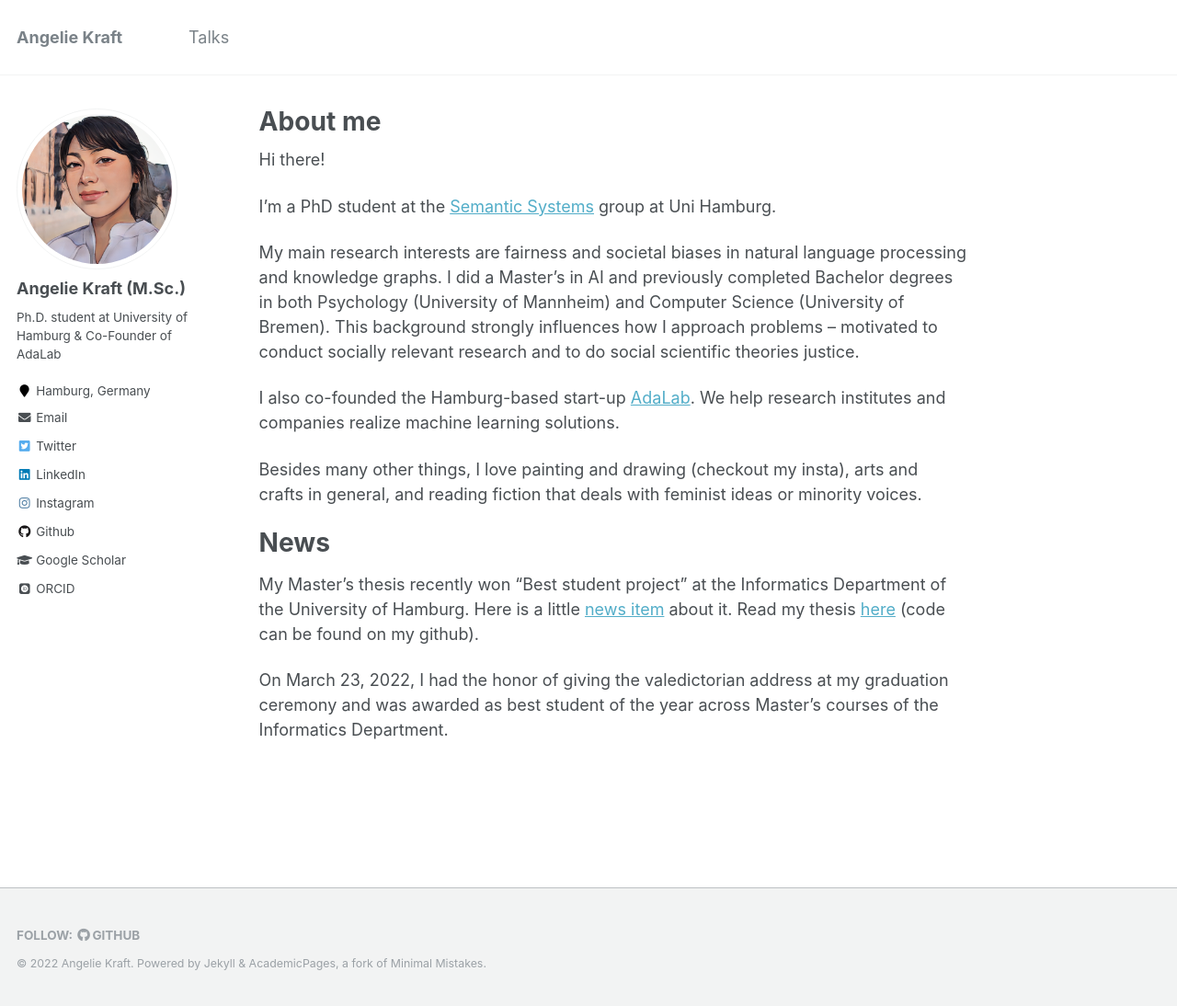
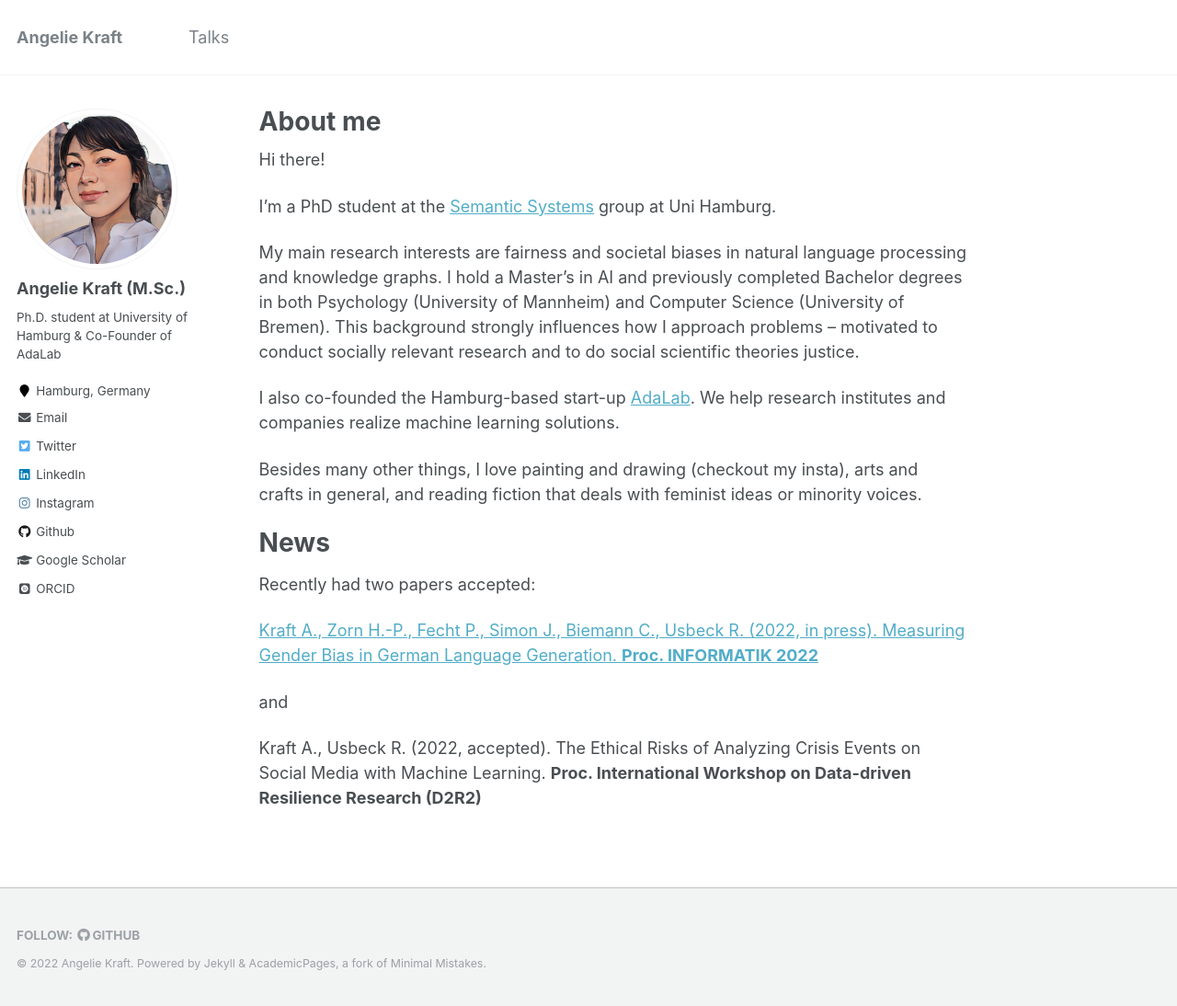
Before and after one commit to krangelie/krangelie.github.io, a Jekyll site: the page built from _pages/about.md, in a window 1280 px wide and 1094 px high. Shown: the whole window at 92% size. Built offline with Jekyll 4.4.1, drawn with Linux system fonts in a browser that asks for light colours; some web fonts are replaced.

Commit message:
updating news section

```diff
--- a/_pages/about.md
+++ b/_pages/about.md
@@ -11,7 +11,7 @@ Hi there!
 
 I'm a PhD student at the [Semantic Systems](https://www.inf.uni-hamburg.de/en/inst/ab/sems/home.html) group at Uni Hamburg.
 
-My main research interests are fairness and societal biases in natural language processing and knowledge graphs. I did a Master's in AI and previously completed Bachelor degrees in both Psychology (University of Mannheim) and Computer Science (University of Bremen). This background strongly influences how I approach problems -- motivated to conduct socially relevant research and to do social scientific theories justice.
+My main research interests are fairness and societal biases in natural language processing and knowledge graphs. I hold a Master's in AI and previously completed Bachelor degrees in both Psychology (University of Mannheim) and Computer Science (University of Bremen). This background strongly influences how I approach problems -- motivated to conduct socially relevant research and to do social scientific theories justice.
 
 I also co-founded the Hamburg-based start-up [AdaLab](https://adalab.ai/). We help research institutes and companies realize machine learning solutions.
 
@@ -20,6 +20,10 @@ Besides many other things, I love painting and drawing (checkout my insta), arts
 
 # News
 
-My Master's thesis recently won "Best student project" at the Informatics Department of the University of Hamburg. Here is a little [news item](https://www.inf.uni-hamburg.de/en/inst/ab/lt/home/news/202110-expo.html) about it. Read my thesis [here](https://www.inf.uni-hamburg.de/en/inst/ab/lt/teaching/theses/completed-theses/2021-ma-kraft.pdf) (code can be found on my github).
+Recently had two papers accepted:
 
-On March 23, 2022, I had the honor of giving the valedictorian address at my graduation ceremony and was awarded as best student of the year across Master's courses of the Informatics Department.
+[Kraft A., Zorn H.-P., Fecht P., Simon J., Biemann C., Usbeck R. (2022, in press). Measuring Gender Bias in German Language Generation. **Proc. INFORMATIK 2022**](https://www.edit.fis.uni-hamburg.de/ws/files/18665970/kraftetal2022_german_regard.pdf)
+
+and
+
+Kraft A., Usbeck R. (2022, accepted). The Ethical Risks of Analyzing Crisis Events on Social Media with Machine Learning. **Proc. International Workshop on Data-driven Resilience Research (D2R2)**
```
